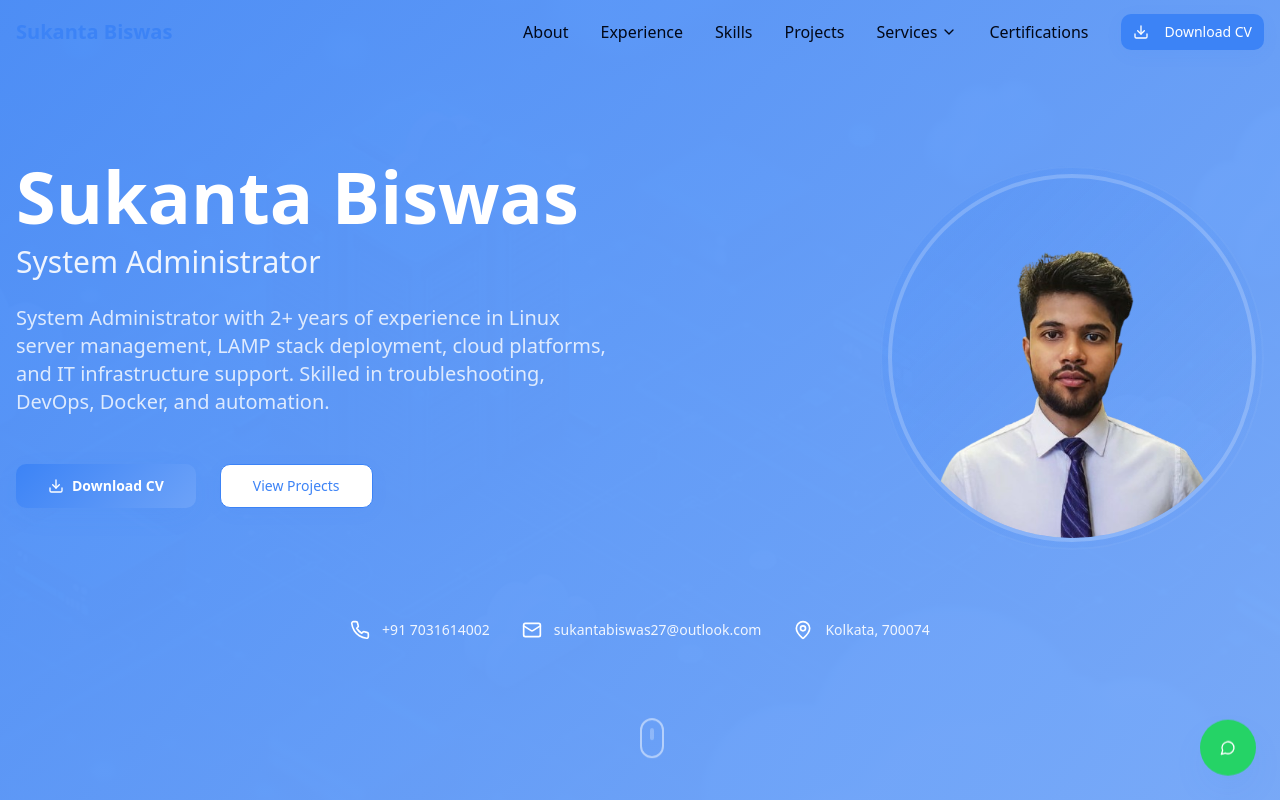
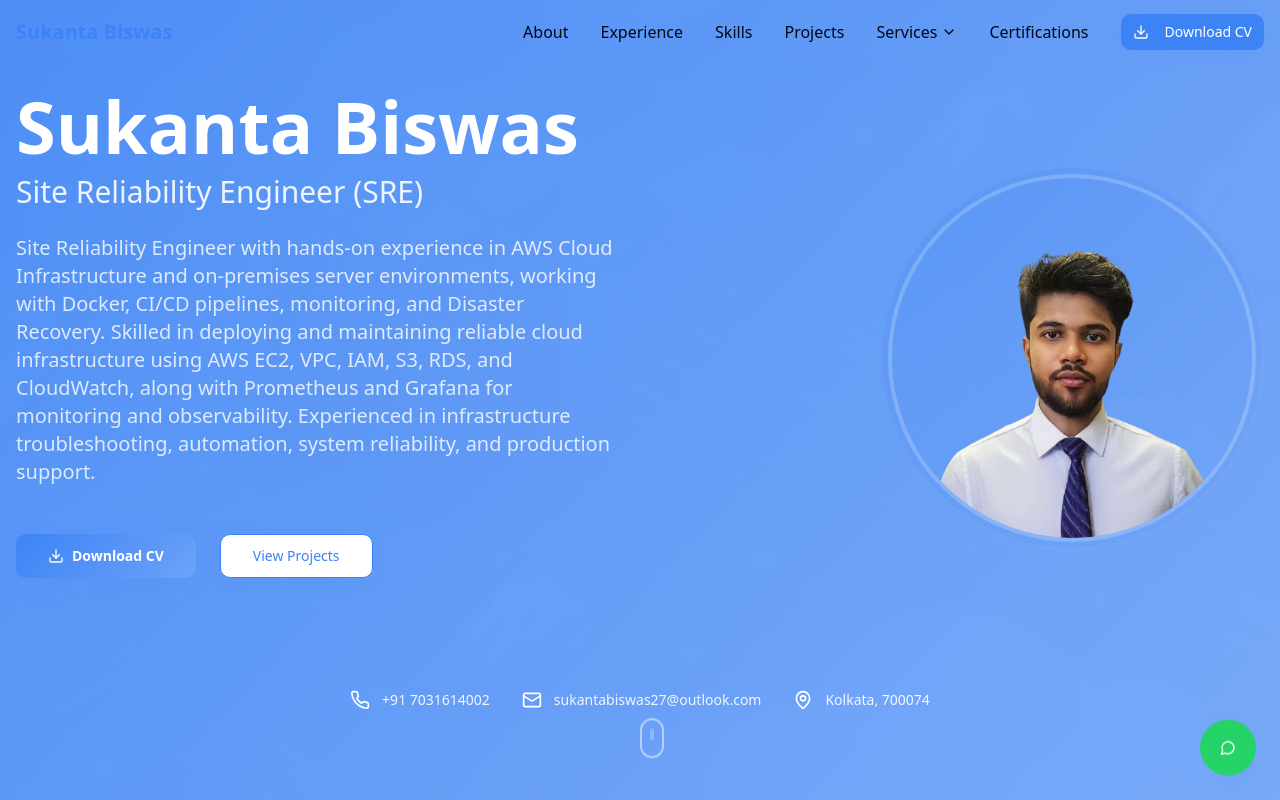
Before and after one commit to sukantabiswas27/My-portfolio, a React (Vite) app: page / in a window 1280 px wide. Shown: the top 800 px of the page. Built offline with nearby package versions, Linux system fonts and the light colour scheme; the HTML template or start-up script is replaced by a standard one.

Commit message:
Changes
Co-authored-by: sukantabiswas27 <129424328+sukantabiswas27@users.noreply.github.com>

```diff
--- a/src/components/HeroSection.tsx
+++ b/src/components/HeroSection.tsx
@@ -23,12 +23,10 @@ const HeroSection = () => {
                 Sukanta Biswas
               </h1>
               <h2 className="text-2xl md:text-3xl font-light text-white/90 mb-6">
-                System Administrator
+                Site Reliability Engineer (SRE)
               </h2>
               <p className="text-lg md:text-xl text-white/80 leading-relaxed mb-12">
-                System Administrator with 2+ years of experience in Linux server
-                management, LAMP stack deployment, cloud platforms, and IT infrastructure
-                support. Skilled in troubleshooting, DevOps, Docker, and automation.
+                Site Reliability Engineer with hands-on experience in AWS Cloud Infrastructure and on-premises server environments, working with Docker, CI/CD pipelines, monitoring, and Disaster Recovery. Skilled in deploying and maintaining reliable cloud infrastructure using AWS EC2, VPC, IAM, S3, RDS, and CloudWatch, along with Prometheus and Grafana for monitoring and observability. Experienced in infrastructure troubleshooting, automation, system reliability, and production support.
               </p>
 
               {/* CTA Buttons */}
```
